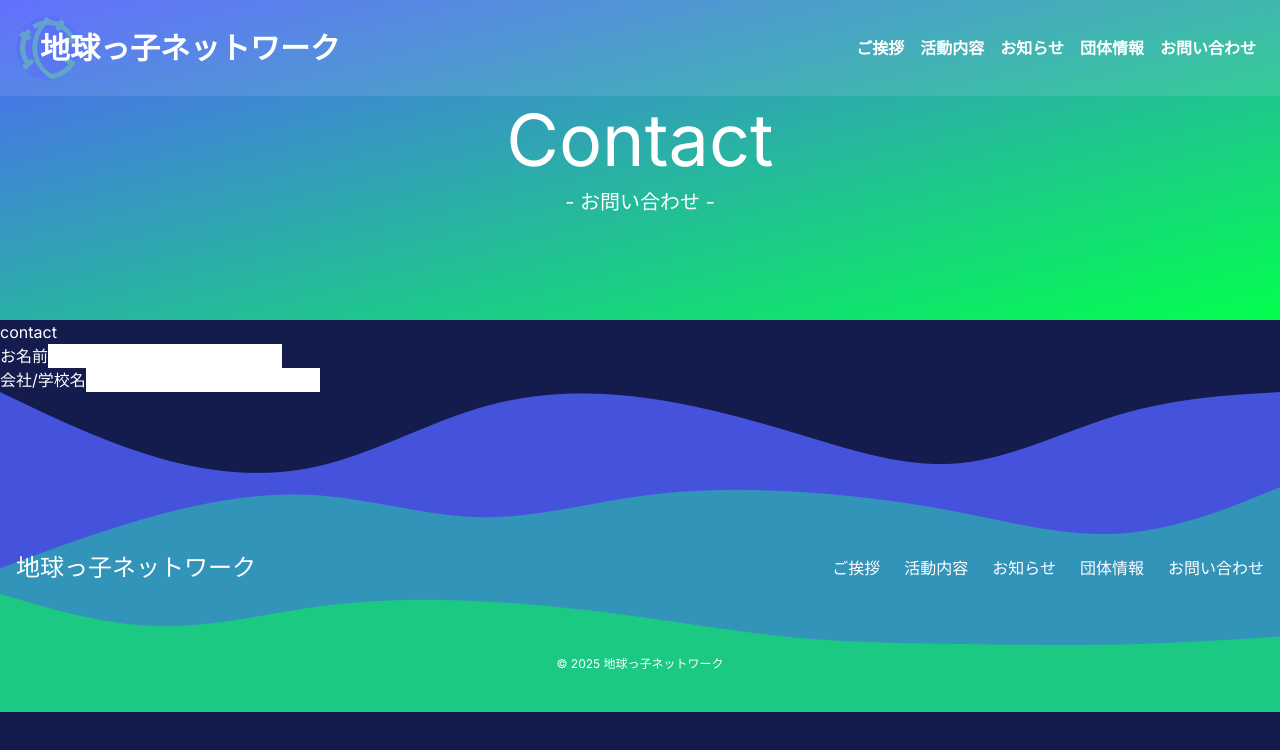
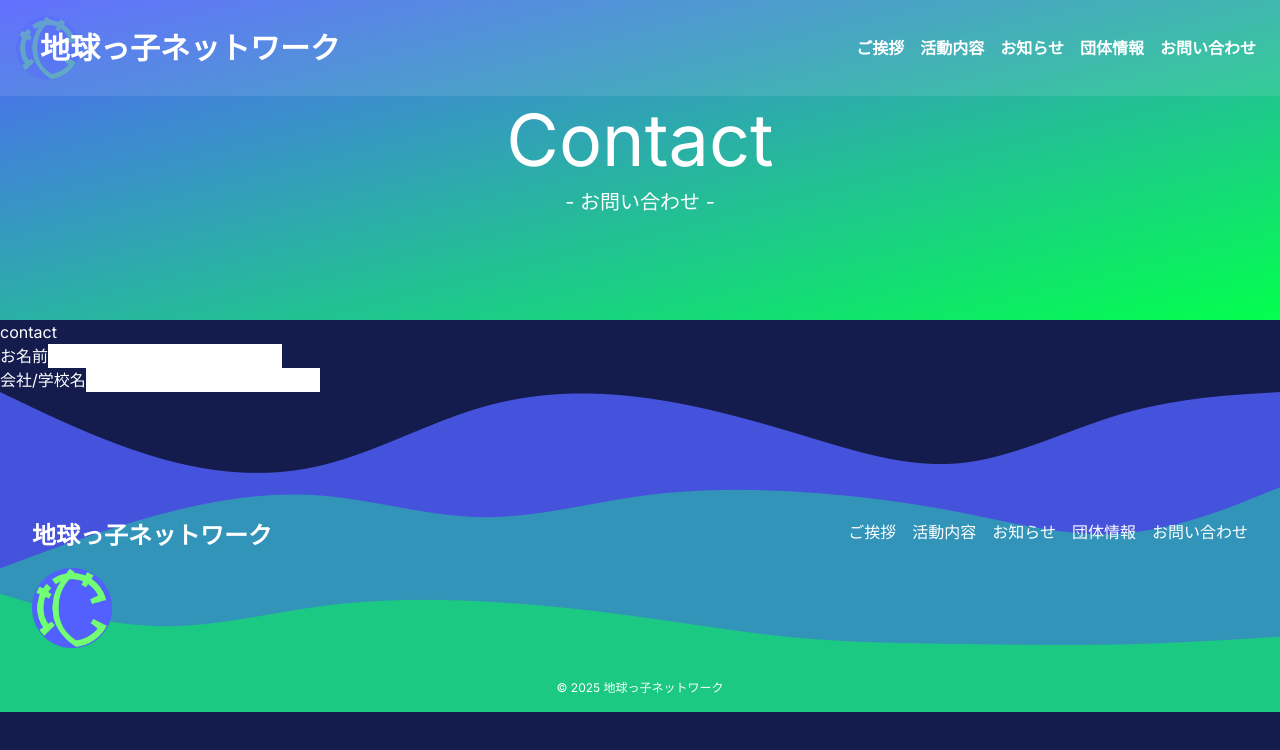
Before and after one commit to u5u5u5u/chinet_hp, a Next.js app: page /contact in a window 1280 px wide. Shown: the top 750 px of the page. Built offline with nearby package versions, Linux system fonts and the light colour scheme.

Commit message:
フッターのレスポンシブ対応#96

```diff
--- a/src/components/Footer/index.tsx
+++ b/src/components/Footer/index.tsx
@@ -1,15 +1,48 @@
+"use client";
+
+import Link from "next/link";
+import { usePathname } from "next/navigation";
+import { Link as ScrollLink } from "react-scroll";
+import { navigation } from "../Header/navigation";
+import Image from "next/image";
+
 const Footer = () => {
+  const pathname = usePathname();
+  const isTopPage = pathname === "/";
+
   return (
-    <footer className="flex flex-col items-center justify-between space-y-8 h-[40vh] bg-[url('/footer.png')] bg-cover bg-no-repeat bg-opacity-0 pt-40 pb-10">
-      <div className="flex justify-between items-center container mx-auto px-4">
-        <p className="text-2xl">地球っ子ネットワーク</p>
+    <footer className="flex flex-col items-center justify-between space-y-8 h-[40vh] bg-[url('/footer.png')] bg-cover bg-no-repeat bg-opacity-0 pt-32 pb-10 px-4">
+      <div className="flex justify-between container mx-auto px-4">
+        <div className="space-y-4">
+          <p className="text-xl md:text-2xl font-bold">地球っ子ネットワーク</p>
+          <Image
+            src="/images/chinet-icon.png"
+            alt="Logo"
+            width={80}
+            height={80}
+            priority
+          />
+        </div>
         <nav>
-          <ul className="flex space-x-6">
-            <li>ご挨拶</li>
-            <li>活動内容</li>
-            <li>お知らせ</li>
-            <li>団体情報</li>
-            <li>お問い合わせ</li>
+          <ul className="flex flex-col space-y-2 md:flex-row md:space-x-4 md:space-y-0">
+            {navigation.map((nav) => (
+              <li key={nav.name}>
+                {nav.inTopPage && isTopPage ? (
+                  <ScrollLink
+                    to={nav.href}
+                    smooth={true}
+                    duration={500}
+                    offset={-100}
+                  >
+                    {nav.name}
+                  </ScrollLink>
+                ) : nav.inTopPage ? (
+                  <Link href={`/#${nav.href}`}>{nav.name}</Link>
+                ) : (
+                  <Link href={`/${nav.href}`}>{nav.name}</Link>
+                )}
+              </li>
+            ))}
           </ul>
         </nav>
       </div>
--- a/src/components/Header/index.tsx
+++ b/src/components/Header/index.tsx
@@ -2,10 +2,10 @@
 
 import Image from "next/image";
 import Link from "next/link";
+import { usePathname } from "next/navigation";
+import { useState } from "react";
 import { Link as ScrollLink } from "react-scroll";
-import { useState } from "react";
-import { usePathname } from "next/navigation";
-import { headerNavigation } from "./navigation";
+import { navigation } from "./navigation";
 
 const Header = () => {
   const [isOpen, setIsOpen] = useState(false);
@@ -59,7 +59,7 @@ const Header = () => {
             } transition-transform duration-500 max-md:pt-24 md:static md:transform-none md:flex md:items-center md:gap-8 md:text-white`}
           >
             <ul className="flex flex-col items-center gap-4 p-4 md:flex-row md:p-0 font-bold">
-              {headerNavigation.map((nav) => (
+              {navigation.map((nav) => (
                 <li key={nav.name}>
                   {nav.inTopPage && isTopPage ? (
                     <ScrollLink
--- a/src/components/Header/navigation.ts
+++ b/src/components/Header/navigation.ts
@@ -4,7 +4,7 @@ interface NavigationType {
   inTopPage?: boolean;
 }
 
-export const headerNavigation: NavigationType[] = [
+export const navigation: NavigationType[] = [
   {
     name: "ご挨拶",
     href: "greeting",
```
